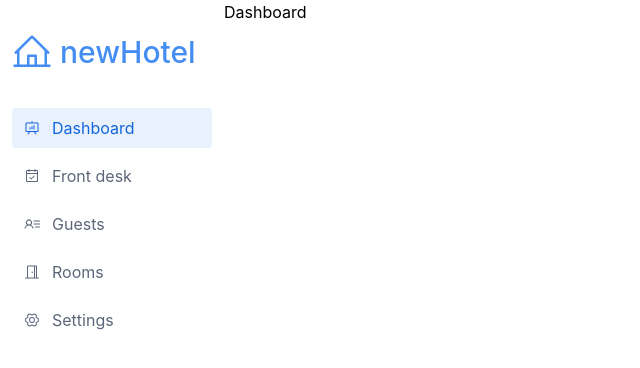
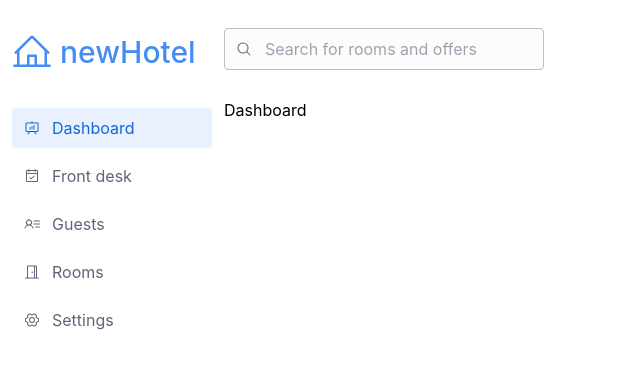
Before and after one commit to Andrew-ukr/hotelApp, a React (Create React App) app in the folder client/: page /dashboard in a window 1280 px wide. Shown: the top 368 px of the page, without its empty margins (0-640 px from the left). Built offline with nearby package versions, Linux system fonts and the light colour scheme.

Commit message:
added Search component and headerPanel

```diff
--- /dev/null
+++ b/client/src/Components/HeaderPanel/HeaderPanel.tsx
@@ -0,0 +1,12 @@
+import React from "react";
+import { Search } from "../UI";
+
+const HeaderPanel = () => {
+  return (
+    <div className="flex py-7">
+      <Search />
+    </div>
+  );
+};
+
+export default HeaderPanel;
--- a/client/src/Components/Layouts/BasicLayout/BasicLayout.tsx
+++ b/client/src/Components/Layouts/BasicLayout/BasicLayout.tsx
@@ -1,12 +1,15 @@
 import React from "react";
 import LeftSideBar from "../../LeftSIdeBar/LeftSideBar";
 import { Outlet } from "react-router-dom";
+import HeaderPanel from "../../HeaderPanel/HeaderPanel";
 
 const BasicLayout = () => {
   return (
     <div className="flex justify-start w-full h-screen">
       <LeftSideBar />
-      <div className="flex flex-col grow">{<Outlet />}</div>
+      <div className="flex flex-col grow">
+        <HeaderPanel />
+        {<Outlet />}</div>
     </div>
   );
 };
--- a/client/src/Components/Screens/Auth/Login.tsx
+++ b/client/src/Components/Screens/Auth/Login.tsx
@@ -4,6 +4,8 @@ import { Button, Input } from "../../UI";
 import { Link } from "react-router-dom";
 
 const Login = () => {
+
+
   const handleSubmit: React.FormEventHandler = (e) => {
     e.preventDefault();
     toast("form submitted");
@@ -11,7 +13,7 @@ const Login = () => {
 
   return (
     <div className="flex flex-col justify-center items-center w-full h-screen ">
-      <div className="flex flex-col justify-center items-center w-96">
+      <div className="flex flex-col justify-center items-center w-96 rounded border pt-10">
         <h2 className="text-app-blue-300 font-bold text-4xl mb-12">Welcome</h2>
         <form onSubmit={handleSubmit}>
           <Input label="Email" className="mb-3" />
--- a/client/src/Components/Screens/Auth/Sighup.tsx
+++ b/client/src/Components/Screens/Auth/Sighup.tsx
@@ -11,6 +11,7 @@ const Sighup = () => {
 
   return (
     <div className="flex flex-col justify-center items-center w-full h-screen">
+      <div className="flex flex-col justify-center items-center w-96 rounded border pt-10">
         <h2 className="text-app-blue-300 font-bold text-4xl mb-12">Welcome</h2>
         <form onSubmit={handleSubmit}>
           <Input label="Email" className="mb-3" />
@@ -29,6 +30,7 @@ const Sighup = () => {
           }
         </div>
       </div>
+    </div>
   );
 };
 
--- a/client/src/Components/UI/Icon/Icon.tsx
+++ b/client/src/Components/UI/Icon/Icon.tsx
@@ -1,5 +1,5 @@
 import React from "react";
-import { HouseLine, CalendarCheck, UserList, DoorOpen, PresentationChart, GearSix } from "@phosphor-icons/react";
+import { HouseLine, CalendarCheck, UserList, DoorOpen, PresentationChart, GearSix, MagnifyingGlass } from "@phosphor-icons/react";
 
 type IconPropsType = {
   name: string;
@@ -27,16 +27,14 @@ const Icon: React.FC<IconPropsType> = ({
   size,
   alt = "",
 }) => {
-  const iconList: IconList = { HouseLine, CalendarCheck, UserList, DoorOpen, PresentationChart, GearSix };
+  const iconList: IconList = { HouseLine, CalendarCheck, UserList, DoorOpen, PresentationChart, GearSix, MagnifyingGlass };
 
   const Component = iconList[name];
 
   if (!Component) return null;
 
   return (
-    <div>
       <Component color={color} weight={weight} size={size} alt={alt} />
-    </div>
   );
 };
 
--- /dev/null
+++ b/client/src/Components/UI/Search/Search.tsx
@@ -0,0 +1,46 @@
+import Icon from "../Icon/Icon";
+import clsx from "clsx";
+
+type SearchPropsTypes = {
+  value?: string;
+  onChange?: () => void;
+  onSubmit?: () => void;
+  placeholder?: string;
+  classNameInput?: string;
+  className?: string;
+  disabled?: boolean;
+};
+
+const baseStyles =
+"rounded border text-base text-app-grey-600 border-app-grey-200 outline-none focus:border-app-blue-200 hover:border-app-blue-200 hover:drop-shadow-md focus:drop-shadow-md py-2 pr-4 pl-10 w-80 bg-app-grey-50 bg-opacity-20";
+
+const Search: React.FC<SearchPropsTypes> = ({
+  onSubmit,
+  value,
+  onChange,
+  placeholder = "Search for rooms and offers",
+  disabled = false,
+  className,
+}) => {
+  return (
+    <form onSubmit={onSubmit} className="relative">
+      <span className="absolute z-10 flex justify-center items-center left-0 top-0 bottom-0 w-10">
+        <Icon name="MagnifyingGlass" />
+      </span>
+      <input
+        value={value}
+        onChange={onChange}
+        placeholder={placeholder}
+        disabled={disabled}
+        className={clsx(
+          baseStyles,
+          disabled &&
+            "!bg-app-grey-200 !bg-opacity-20 !text-app-grey-100 !placeholder:text-app-grey-100 focus:!border-app-grey-200 hover:!border-app-grey-200 hover:drop-shadow-none focus:!drop-shadow-none h-10",
+          className || ""
+        )}
+      />
+    </form>
+  );
+};
+
+export default Search;
--- a/client/src/Components/UI/index.ts
+++ b/client/src/Components/UI/index.ts
@@ -1,6 +1,7 @@
 import Button from "./Button/Button";
 import Icon from "./Icon/Icon";
 import Input from "./Input/Input";
+import Search from "./Search/Search";
 import Textarea from "./Textarea/Textarea";
 
-export { Button, Input, Textarea, Icon };
+export { Button, Input, Textarea, Icon, Search };
--- a/client/src/Components/index.ts
+++ b/client/src/Components/index.ts
@@ -1,3 +1,4 @@
+import HeaderPanel from "./HeaderPanel/HeaderPanel";
 import LeftSideBar from "./LeftSIdeBar/LeftSideBar";
 
-export { LeftSideBar };
+export { LeftSideBar, HeaderPanel };
--- a/client/src/reportWebVitals.ts
+++ /dev/null
@@ -1,15 +0,0 @@
-import { ReportHandler } from 'web-vitals';
-
-const reportWebVitals = (onPerfEntry?: ReportHandler) => {
-  if (onPerfEntry && onPerfEntry instanceof Function) {
-    import('web-vitals').then(({ getCLS, getFID, getFCP, getLCP, getTTFB }) => {
-      getCLS(onPerfEntry);
-      getFID(onPerfEntry);
-      getFCP(onPerfEntry);
-      getLCP(onPerfEntry);
-      getTTFB(onPerfEntry);
-    });
-  }
-};
-
-export default reportWebVitals;
```
Lines whose indentation alone changed are shown as unchanged.
